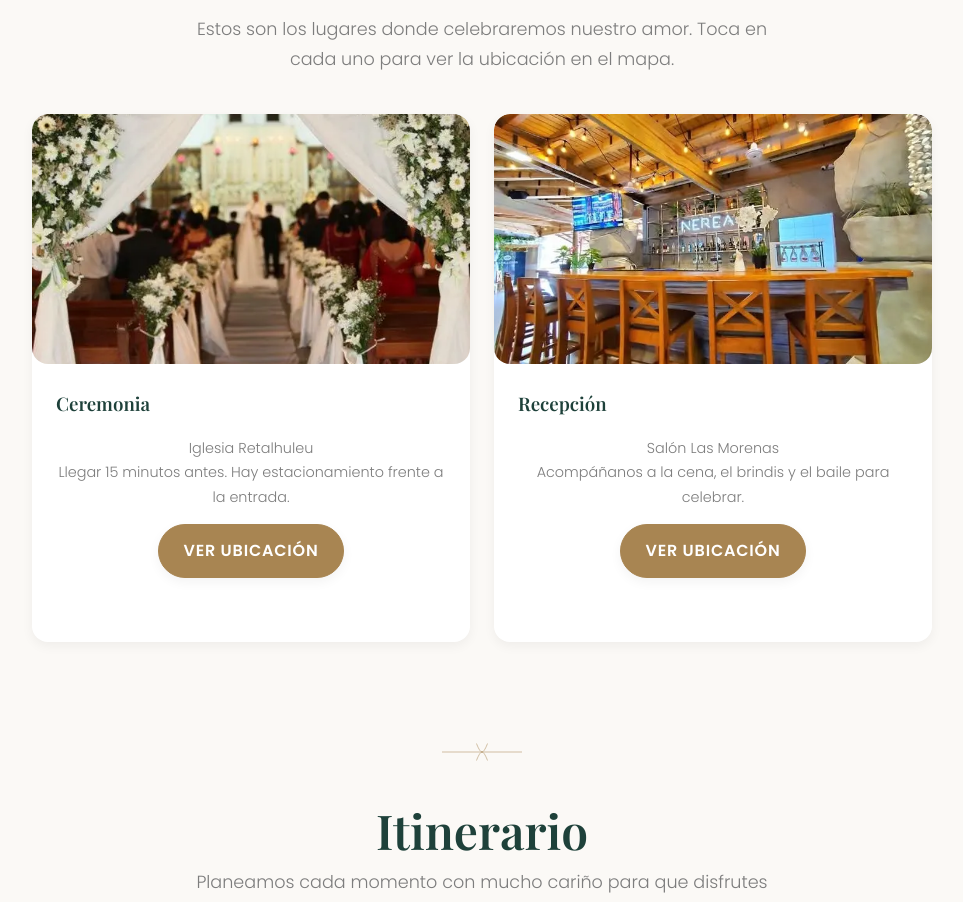
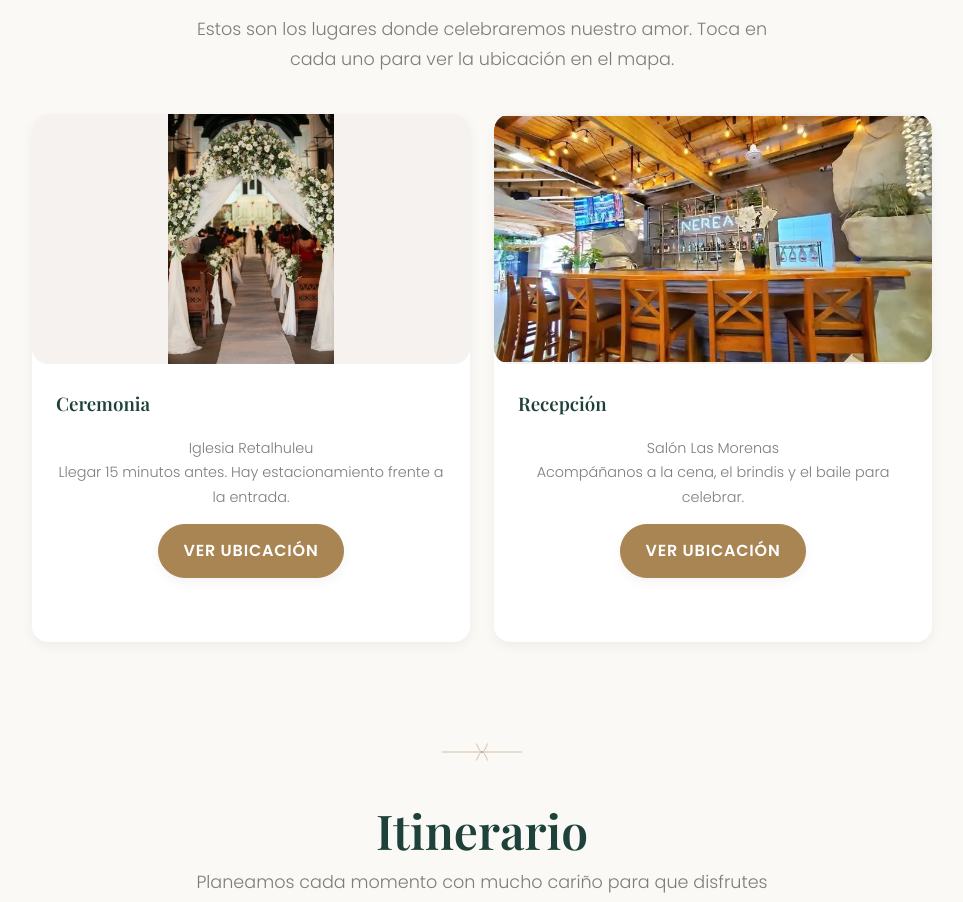
Before and after one commit to Laro16/Invitacion, a React (Vite) app: page / in a window 1280 px wide. Shown: the part 1529-2431 px from the top of the page, without its empty margins (158-1121 px from the left). Built offline with nearby package versions, Linux system fonts and the light colour scheme.

Commit message:
Update index.css

```diff
--- a/src/index.css
+++ b/src/index.css
@@ -168,10 +168,12 @@ section.sectioned::before{
   will-change: transform, box-shadow;
   overflow: hidden;
 }
+/* 👇 CAMBIO AQUÍ: Se ajusta el object-fit para las imágenes de las tarjetas de lugares */
 .grid.two .card img {
   height: 250px;
   width: 100%;
-  object-fit: cover;
+  object-fit: contain; /* De 'cover' a 'contain' */
+  background-color: #f5f2ef; /* Fondo sutil para el espacio vacío */
 }
 .card:hover{transform:translateY(-5px); box-shadow:var(--shadow-medium)}
 .card .body{padding:24px}
@@ -341,23 +343,19 @@ footer.signature em{
   border-radius: var(--radius);
   overflow: hidden;
   box-shadow: var(--shadow-medium);
-  /* 👇 CAMBIO AQUÍ: Añadido un fondo sutil para el letterboxing */
   background-color: #f5f2ef;
 }
 .story-image img {
   width: 100%;
   height: 100%;
-  /* 👇 CAMBIO AQUÍ: De 'cover' a 'contain' para que la imagen se vea completa */
   object-fit: contain;
 }
 .story-content {
   flex: 1 1 50%;
-  /* 👇 CAMBIO AQUÍ: Añadidos estilos para centrar y decorar el texto */
   text-align: center;
   position: relative;
-  padding-top: 30px; /* Espacio para el adorno */
+  padding-top: 30px;
 }
-/* 👇 CAMBIO AQUÍ: Nuevo adorno con pseudo-elemento */
 .story-content::before {
   content: '';
   position: absolute;
@@ -390,7 +388,6 @@ footer.signature em{
 }
 
 /* === LIGHTBOX MODAL === */
-/* (Este código ya no se usa para la sección de historia, pero se puede mantener por si se usa en otro lugar) */
 .lightbox-overlay {
   position: fixed;
   inset: 0;
```
